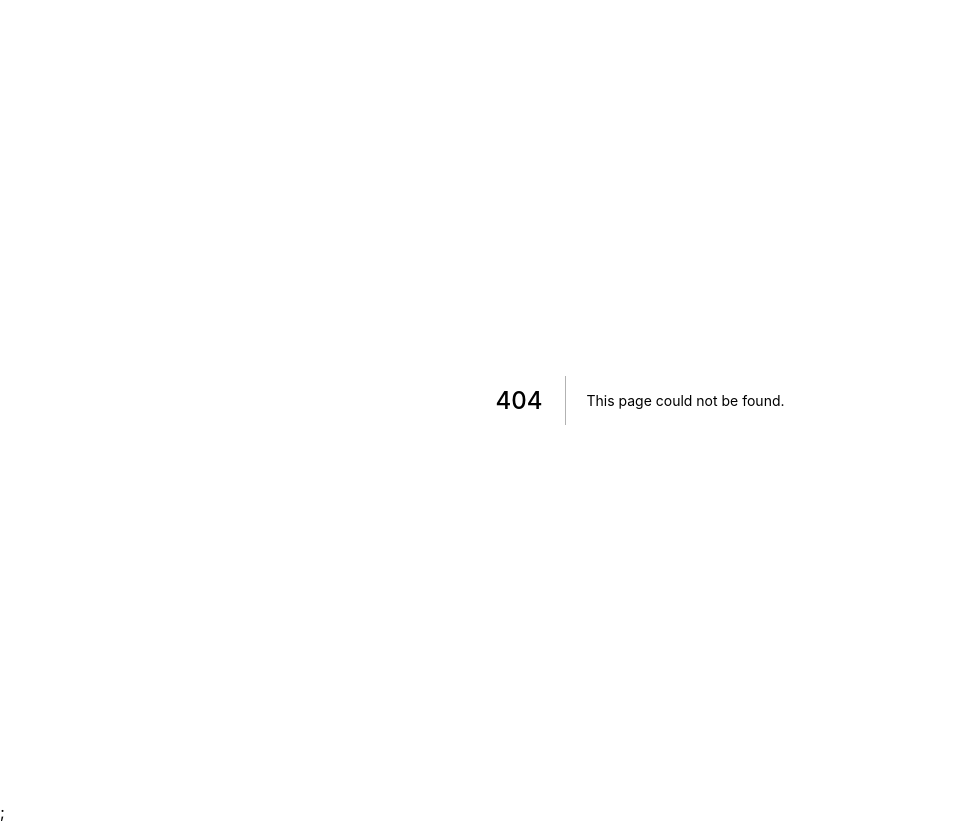
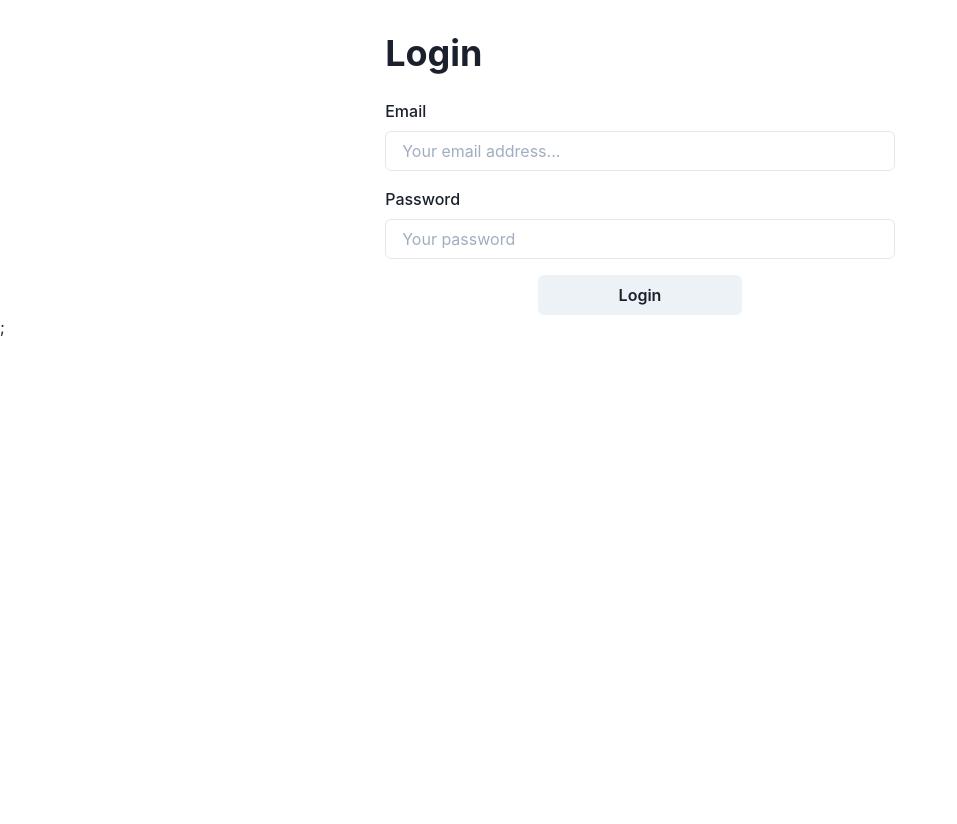
Before and after one commit to nagaremono/shop-service-web-v2, a Next.js app: page /login in a window 1280 px wide. Before the commit this address had no page. Shown: the whole page, without its empty margins (0-957 px from the left). After the commit the page ends 800 px from the top, so only its background shows below. Built offline with nearby package versions, Linux system fonts and the light colour scheme.

Commit message:
add login page

```diff
--- a/package.json
+++ b/package.json
@@ -15,7 +15,8 @@
     "framer-motion": "^4",
     "next": "11.1.2",
     "react": "17.0.2",
-    "react-dom": "17.0.2"
+    "react-dom": "17.0.2",
+    "react-hook-form": "^7.15.3"
   },
   "devDependencies": {
     "@types/react": "17.0.21",
--- /dev/null
+++ b/src/modules/login/LoginPage.tsx
@@ -0,0 +1,83 @@
+import {
+  Flex,
+  Button,
+  Container,
+  FormControl,
+  FormLabel,
+  Heading,
+  Input,
+  FormErrorMessage,
+  useToast,
+} from '@chakra-ui/react';
+import { NextPage } from 'next';
+import { useForm } from 'react-hook-form';
+import { useRouter } from 'next/router';
+import { useEffect } from 'react';
+
+export const LoginPage: NextPage = () => {
+  const {
+    handleSubmit,
+    register,
+    formState: { errors, isSubmitting },
+    reset,
+  } = useForm({
+    mode: 'onBlur',
+  });
+  const errorToast = useToast();
+  const router = useRouter();
+
+  useEffect(() => {
+    router.prefetch('/');
+  }, [router]);
+
+  const onSubmit = async (values: any) => {
+    try {
+      console.log(JSON.stringify(values, null, 4));
+    } catch (error: any) {
+      errorToast({
+        title: 'Authentication failed',
+        description: error.response?.data.message,
+        variant: 'left-accent',
+        status: 'error',
+        isClosable: true,
+      });
+    }
+    reset();
+  };
+  return (
+    <Container px={[12]} mt={8}>
+      <Heading as="h1" mb={6}>
+        Login
+      </Heading>
+      <form onSubmit={handleSubmit(onSubmit)}>
+        <FormControl id="email" mb={4} isInvalid={errors.email}>
+          <FormLabel htmlFor="email">Email</FormLabel>
+          <Input
+            type="email"
+            placeholder="Your email address..."
+            {...register('email', {
+              required: 'Email is required',
+            })}
+          />
+          <FormErrorMessage>{errors.email?.message}</FormErrorMessage>
+        </FormControl>
+        <FormControl id="password" mb={4} isInvalid={errors.password}>
+          <FormLabel htmlFor="password">Password</FormLabel>
+          <Input
+            type="password"
+            placeholder="Your password"
+            {...register('password', {
+              required: 'Password is required',
+            })}
+          />
+          <FormErrorMessage>{errors.password?.message}</FormErrorMessage>
+        </FormControl>
+        <Flex justify="center">
+          <Button w="40%" type="submit" isLoading={isSubmitting}>
+            Login
+          </Button>
+        </Flex>
+      </form>
+    </Container>
+  );
+};
--- /dev/null
+++ b/src/pages/login.tsx
@@ -0,0 +1,3 @@
+import { LoginPage } from '../modules/login/LoginPage';
+
+export default LoginPage;
```
Also changed, not shown: src/pages/_app.tsx (renamed from pages/_app.tsx), src/pages/api/hello.ts (renamed from pages/api/hello.ts), src/pages/index.tsx (renamed from pages/index.tsx), 1 other file (tests, documents, lock files or other folders).
